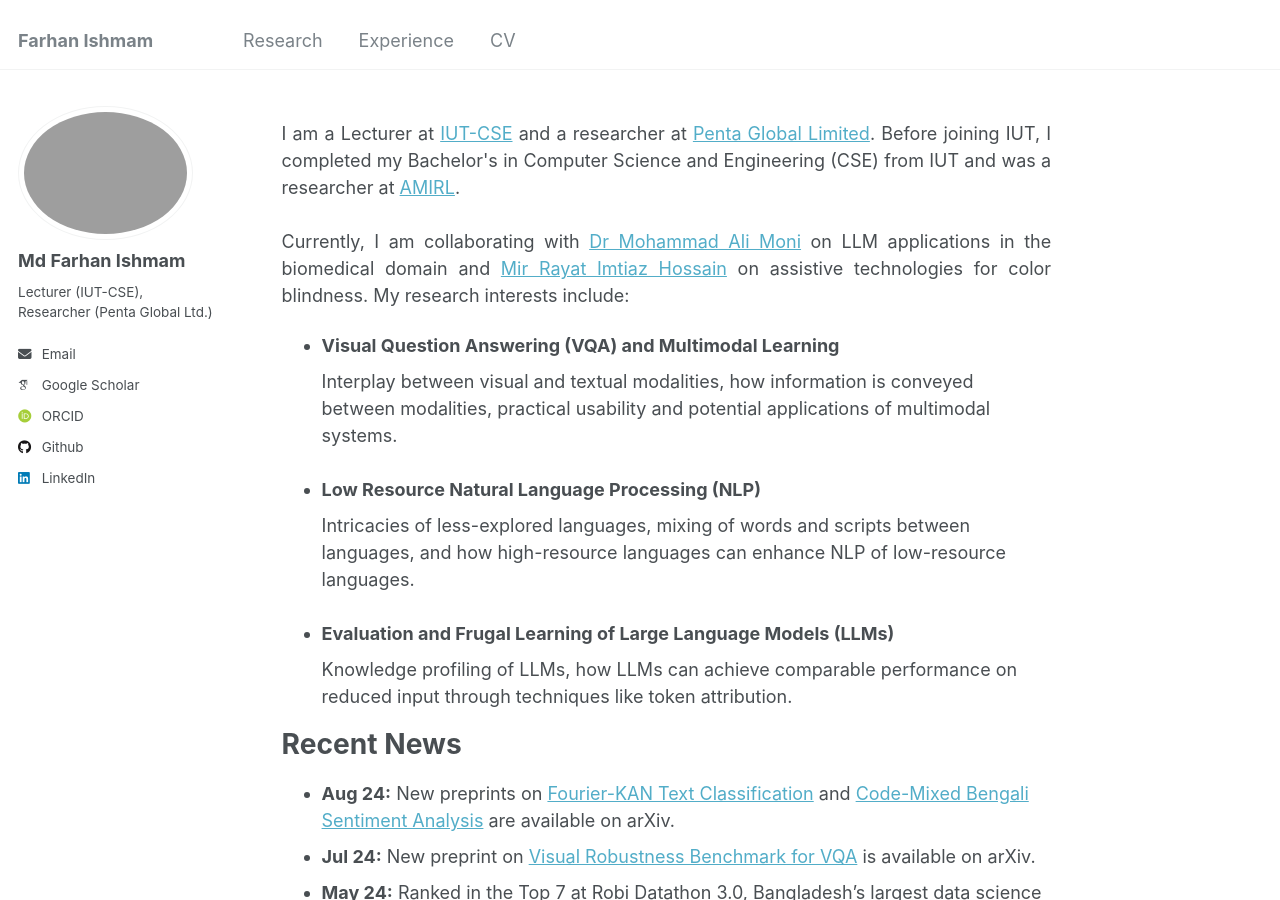
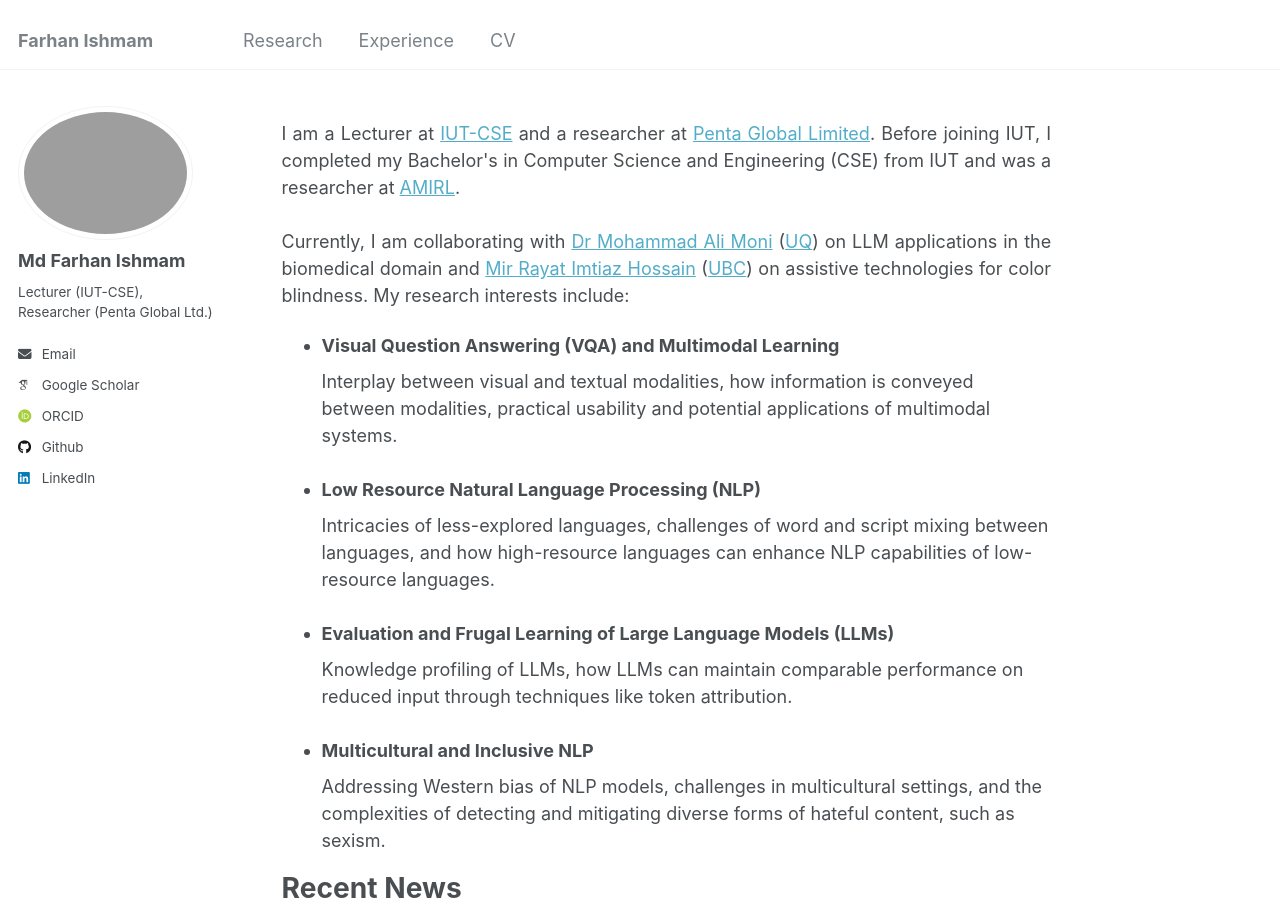
Before and after one commit to farhanishmam/farhanishmam.github.io, a Jekyll site: the page built from _pages/about.md, in a window 1280 px wide and 900 px high. Built offline with Jekyll 4.4.1, drawn with Linux system fonts in a browser that asks for light colours; some web fonts are replaced.

Commit message:
Update about.md

```diff
--- a/_pages/about.md
+++ b/_pages/about.md
@@ -45,7 +45,7 @@ redirect_from:
 <p class="justified-text">
 I am a Lecturer at <a href="https://cse.iutoic-dhaka.edu/">IUT-CSE</a> and a researcher at <a href="https://www.pentabd.com/">Penta Global Limited</a>. Before joining IUT, I completed my Bachelor's in Computer Science and Engineering (CSE) from IUT and was a researcher at <a href = "https://amirl.org/">AMIRL</a>.
 <br><br>
-Currently, I am collaborating with <a href = "https://about.uq.edu.au/experts/32270">Dr Mohammad Ali Moni</a> on LLM applications in the biomedical domain and <a href = "https://sites.google.com/view/mirrayatimtiazhossain/home">Mir Rayat Imtiaz Hossain</a> on assistive technologies for color blindness. My research interests include:
+Currently, I am collaborating with <a href = "https://about.uq.edu.au/experts/32270">Dr Mohammad Ali Moni</a> (<a href="https://www.uq.edu.au/">UQ</a>) on LLM applications in the biomedical domain and <a href = "https://sites.google.com/view/mirrayatimtiazhossain/home">Mir Rayat Imtiaz Hossain</a> (<a href="https://www.ubc.ca/">UBC</a>) on assistive technologies for color blindness. My research interests include:
 </p>
 <ul>
   <li><strong>Visual Question Answering (VQA) and Multimodal Learning</strong></li>
@@ -54,11 +54,15 @@ Currently, I am collaborating with <a href = "https://about.uq.edu.au/experts/32
   <br><br>
   <li><strong>Low Resource Natural Language Processing (NLP)</strong></li>
 
-  Intricacies of less-explored languages, mixing of words and scripts between languages, and how high-resource languages can enhance NLP of low-resource languages.
+  Intricacies of less-explored languages, challenges of word and script mixing between languages, and how high-resource languages can enhance NLP capabilities of low-resource languages.
   <br><br>
   <li><strong>Evaluation and Frugal Learning of Large Language Models (LLMs)</strong></li>
 
-  Knowledge profiling of LLMs, how LLMs can achieve comparable performance on reduced input through techniques like token attribution.
+  Knowledge profiling of LLMs, how LLMs can maintain comparable performance on reduced input through techniques like token attribution.
+  <br><br>
+  <li><strong>Multicultural and Inclusive NLP</strong></li>
+
+  Addressing Western bias of NLP models, challenges in multicultural settings, and the complexities of detecting and mitigating diverse forms of hateful content, such as sexism.
 </ul>
 <h1>Recent News</h1>
 
```
